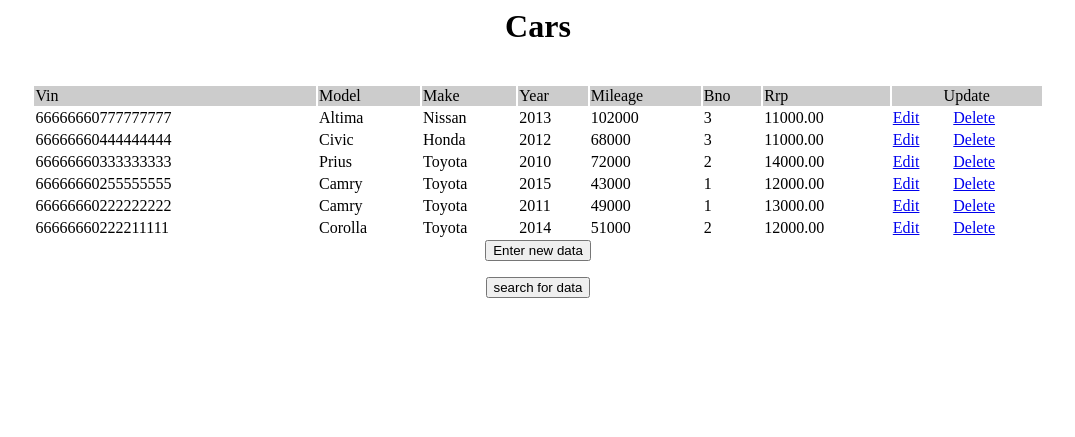
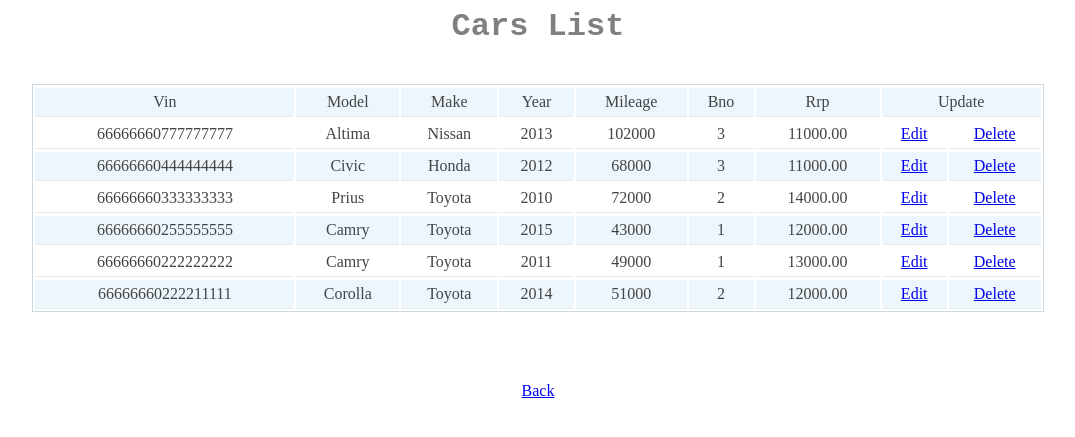
Before and after one commit to visionary-s/used-car-sale-db, a PHP site: page / in a window 1280 px wide. Shown: the top 437 px of the page, without its empty margins (102-1177 px from the left). Run offline with PHP 8.4, Linux system fonts and the light colour scheme; data comes from the database, SQL or seed files in the repository; some libraries are stand-ins or nearby versions.

Commit message:
Update index.php

```diff
--- a/dealers_crud/index.php
+++ b/dealers_crud/index.php
@@ -8,17 +8,67 @@
 
 <html>
 <head>
-	<title>Homepage</title>
+<title>Dealers</title>
+	<script src="/scripts/jquery-1.9.1.min.js" type="text/javascript"></script>
+    <style type="text/css">
+        .t1
+        {
+            clear: both;
+            border: 1px solid #c9dae4;
+        }
+        .t1 tr th
+        {
+            color: #0d487b;
+            background: #f2f4f8 repeat-x left bottom;
+            line-height: 28px;
+            border-bottom: 1px solid #9cb6cf;
+            border-top: 1px solid #e9edf3;
+            font-weight: normal;
+            text-shadow: #e6ecf3 1px 1px 0px;
+            padding-left: 5px;
+            padding-right: 5px;
+        }
+        .t1 tr td
+        {
+            border-bottom: 1px solid #e9e9e9;
+            padding-bottom: 5px;
+            padding-top: 5px;
+            color: #444;
+            border-top: 1px solid #FFFFFF;
+            padding-left: 5px;
+            padding-right: 5px;
+            word-break: break-all;
+        }
+        tr.alt td
+        {
+            background: #ecf6fc;
+        }
+        tr.over td
+        {
+            background: #bcd4ec;
+        }
+    </style>
+    <script type="text/javascript">
+        $(document).ready(function () {
+            $(".t1 tr").mouseover(function () {
+                $(this).addClass("over");
+            }).mouseout(function () {
+                $(this).removeClass("over");
+            })
+            $(".t1 tr:even").addClass("alt");
+        });
+    </script>
 </head>
 
 <body>
 
 
-<h1 align="center">Cars</h1>
+<h1 align="center" style = "color: gray; font-family: Courier New;">Cars List</h1>
 <br>
-	<table width='80%' border=0 align="center">
+    <form id="form1" runat="server">
+	<table width="80%" id="ListArea" border="0" class="t1" align="center">
 
-	<tr bgcolor='#CCCCCC'>
+	<tr align="center">
 		<td>Vin</td>
 		<td>Model</td>
 		<td>Make</td>
@@ -31,7 +81,7 @@
 	<?php
 
 	while($res = mysqli_fetch_array($result)) {
-		echo "<tr>";
+		echo "<tr align='center'>";
 		// '.' is a string operator that concatenate arguments on both of its two sides
 		echo "<td>".$res['Vin']."</td>";
 		echo "<td>".$res['Model']."</td>";
@@ -57,17 +107,12 @@
 	}
 	?>
 	</table>
+ </form>
 
-	<form action="add.html" style="text-align: center;">
-		<input type="submit" value="Enter new data">
-
-	</form>
-
-	<form action="search.php" style="text-align: center;">
-		<input type="submit" value="search for data">
-
-	</form>
-
+<br><br><br>
+	<div id = "back" style = "text-align: center;">
+		<a href="index.html"> Back </a>
+	</div>
 
 </body>
 </html>
```
